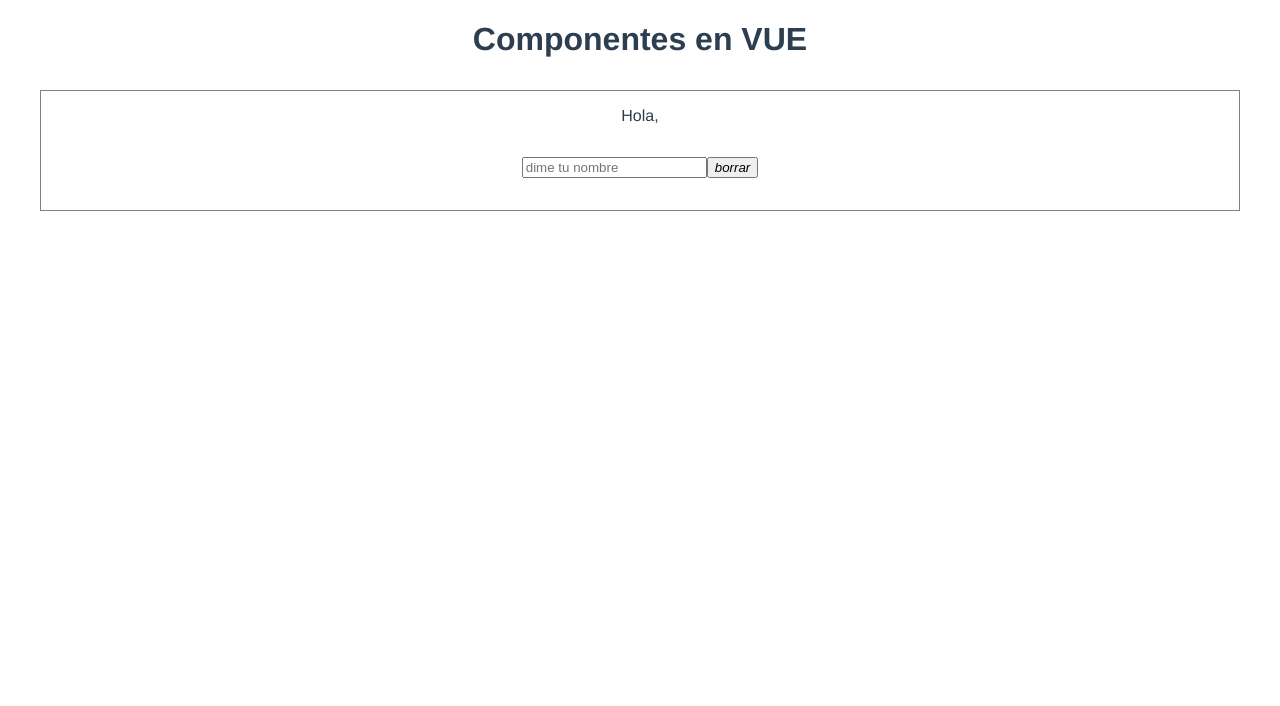
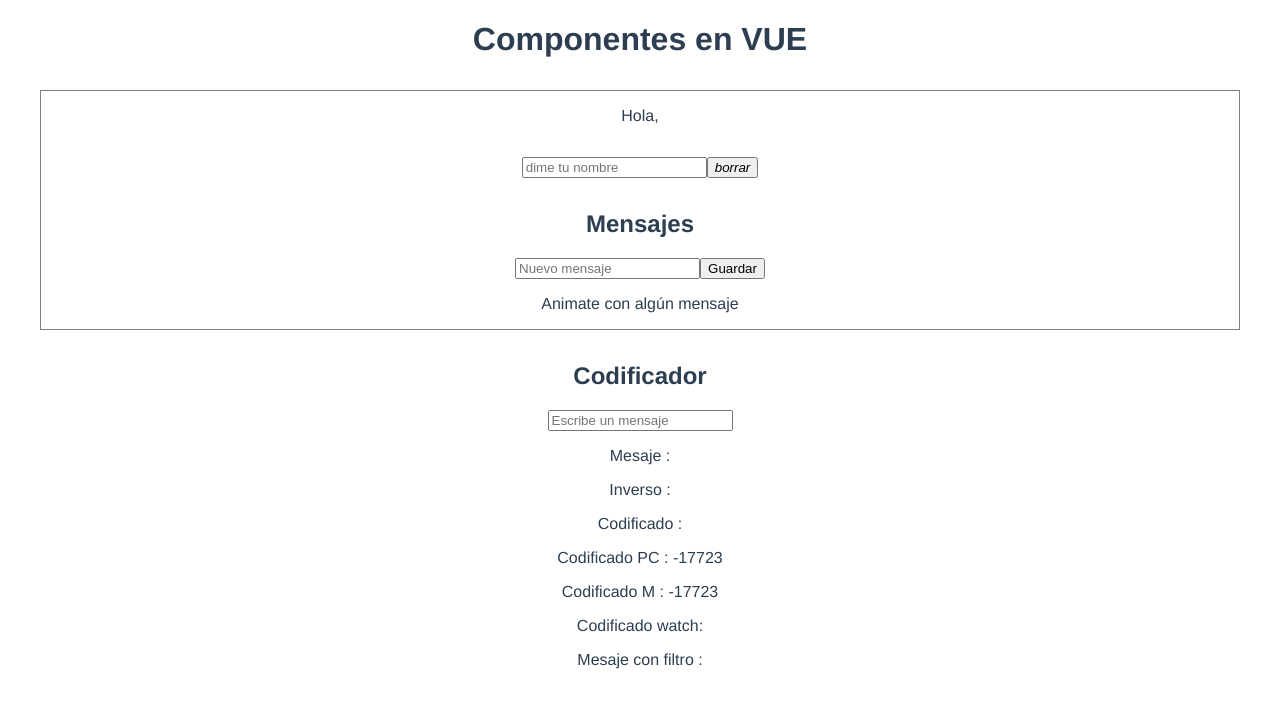
Before and after one commit to alce65/unisys_vue, a Vue app: page / in a window 1280 px wide. Shown: the top 706 px of the page. Built offline with nearby package versions, Linux system fonts and the light colour scheme.

Commit message:
Directivas y filtros

```diff
--- a/src/App.vue
+++ b/src/App.vue
@@ -7,17 +7,19 @@
     <router-view/> -->
     <h1>Componentes en VUE</h1>
     <saludo></saludo>
-
+    <tools></tools>
   </div>
 </template>
 
 <script>
 import Saludo from "./components/Saludo";
+import Tools from "./components/Tools";
 
 export default {
   components: {
     //Saludo: Saludo
-    Saludo
+    Saludo,
+    Tools
   }
 }
 </script>
--- /dev/null
+++ b/src/components/Mensajes.vue
@@ -0,0 +1,48 @@
+<template>
+    <div>
+        <h2>Mensajes</h2>
+        <div>
+            <input type="text" placeholder="Nuevo mensaje"
+            v-model="newMsg">
+            <button type="button" @click="onGuardar">Guardar</button>
+        </div>
+        <div v-if="mensajes.length">
+            <h3>Lista de mensajes</h3>
+            <ul>
+                <li v-for="(mensaje, index) in mensajes" :key="index">
+                    {{mensaje}}
+                </li>
+            </ul>
+        </div>
+        <div v-else>
+            <p>Animate con algún mensaje</p>
+        </div>
+    </div>
+</template>
+
+<script>
+
+export default {
+    data: () => {
+        return {
+            newMsg: '',
+            mensajes: []
+        }
+    },
+    methods: {
+        onGuardar: function () {
+            if(this.newMsg) {
+                this.mensajes.push(this.newMsg)
+                this.newMsg = ''
+                console.log(this.mensajes)
+            }
+        }
+    }
+}
+</script>
+
+<style>
+    ul {
+        list-style: none;
+    }
+</style>
--- a/src/components/Saludo.vue
+++ b/src/components/Saludo.vue
@@ -3,13 +3,19 @@
         <p ><span v-once>{{ saludo }}</span>, {{ nombre }}</p>
         <div class="input">
             <input type="text" :placeholder="msg" v-model="nombre">
-            <button v-html="boton" @click.="onBorrar($event)"   ></button>
+            <button v-html="boton" @click="onBorrar($event)"   ></button>
         </div>
+        <mensajes></mensajes>
     </div>
 </template>
 
 <script>
+import Mensajes from './Mensajes'
+
 export default {
+    components: {
+        Mensajes
+    },
     name: 'Saludo',
     data: () => {
         return {
--- /dev/null
+++ b/src/components/Tools.vue
@@ -0,0 +1,71 @@
+<template>
+  <div>
+      <h2>Codificador</h2>
+      <input type="text" placeholder="Escribe un mensaje" v-model="msg">
+      <p>Mesaje : {{ msg }}</p>
+      <p>Inverso : {{ msgReverse }}</p>
+      <p>Codificado : {{ msgCodificado }}</p>
+      <p>Codificado PC : {{ msgCodificado }}-{{ now }}  </p>
+      <p>Codificado M : {{ msgCodificado }}-{{ nowMethod() }}  </p>
+      <p>Codificado watch: {{ this.msgCodificadoWacher }}</p>
+      <p>Mesaje con filtro : {{ msg | invertir }}</p>
+  </div>
+</template>
+
+<script>
+export default {
+    data: () => {
+        return {
+            msg: ''
+        }
+    },
+    computed : {
+        msgReverse: function () {
+            return this.msg.split('').reverse().join('')
+        },
+        msgCodificado : function () {
+            return this.msg.toLowerCase()
+                .replace(/[^\w ]+/g, '')
+                .replace(/ +/g, '-')
+        },
+        now: function () {
+            const ahora = new Date()
+            return String(ahora.getHours())+
+                    String(ahora.getMinutes())+
+                    String(ahora.getSeconds())
+        }
+    },
+    methods: {
+        nowMethod: function () {
+            const ahora = new Date()
+            return String(ahora.getHours())+
+                    String(ahora.getMinutes())+
+                    String(ahora.getSeconds())
+        }
+    },
+    mounted: function () {
+        this.msgCodificadoWacher = this.msg
+    },
+    watch : {
+        // eslint-disable-next-line no-unused-vars
+        msg: function (newMsg, oldMsg) {
+             const ahora = new Date()
+            return this.msgCodificadoWacher =
+                newMsg.toLowerCase()
+                .replace(/[^\w ]+/g, '')
+                .replace(/ +/g, '-')
+                    +String(ahora.getHours())+
+                    String(ahora.getMinutes())+
+                    String(ahora.getSeconds())
+        }
+    },
+    filters: {
+        invertir: function (item) {
+        return item.split('').reverse().join('')
+        }
+    }
+}
+</script>
+
+<style>
+</style>
```
